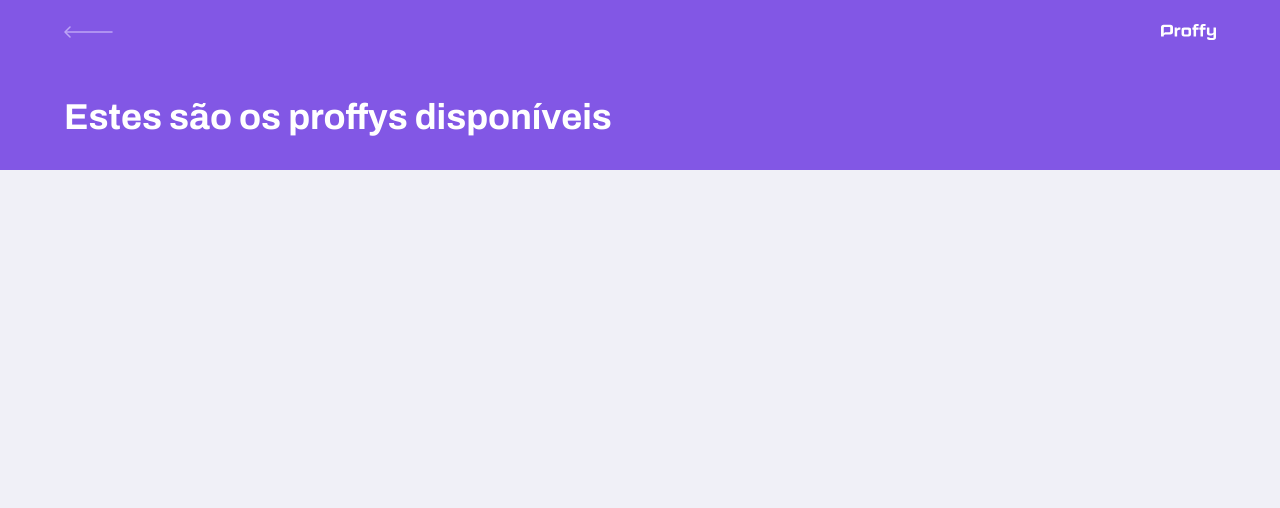
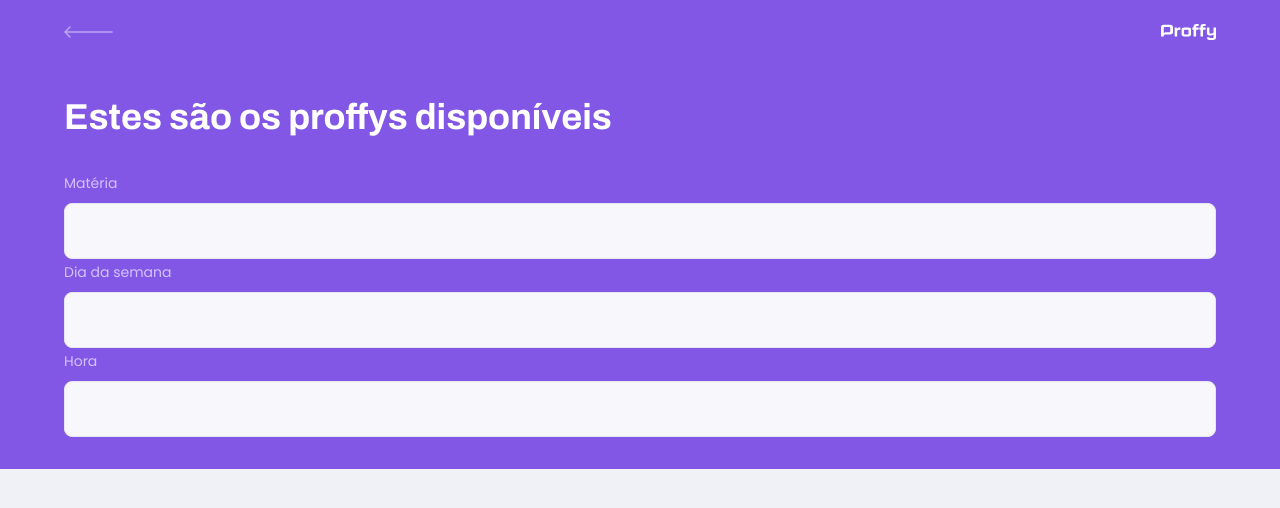
Before and after one commit to gilbertomoj/proffy-nlw, a React (Create React App) app in the folder web/: page /study in a window 1280 px wide. Shown: the top 508 px of the page. Built offline with nearby package versions, Linux system fonts and the light colour scheme.

Commit message:
Styles do input

```diff
--- a/web/src/components/Page-Header/index.tsx
+++ b/web/src/components/Page-Header/index.tsx
@@ -21,6 +21,8 @@ const  PageHeader: React.FC<PageHeaderProps> = (props) => {
 
                 <div className="header-content">
                     <strong>{props.title}</strong>
+                    {props.children}
+
                 </div>
             </header>
     );
--- a/web/src/pages/TeacherList/index.tsx
+++ b/web/src/pages/TeacherList/index.tsx
@@ -6,7 +6,22 @@ import './styles.css';
 function TeacherList(){
     return(
         <div id="page-teacher-list" className="container">
-            <PageHeader title="Estes são os proffys disponíveis"/>
+            <PageHeader title="Estes são os proffys disponíveis">
+                <form id="search-teachers">
+                    <div className="input-block">
+                        <label htmlFor="subject">Matéria</label>
+                        <input type="text" id="subject"/>
+                    </div>
+                    <div className="input-block">
+                        <label htmlFor="week_day">Dia da semana</label>
+                        <input type="text" id="subject"/>
+                    </div>
+                    <div className="input-block">
+                        <label htmlFor="time">Hora</label>
+                        <input type="text" id="subject"/>
+                    </div>
+                </form>
+            </PageHeader>
         </div>
 
     )
--- a/web/src/pages/TeacherList/styles.css
+++ b/web/src/pages/TeacherList/styles.css
@@ -44,3 +44,31 @@
     line-height: 4.2rem;
     color: var(--color-title-in-primary);
 }
+
+#search-teachers {
+    margin-top: 3.2rem;
+}
+
+#search-teachers label{
+    color: var(--color-text-in-primary);
+}
+
+#search-teachers .input-block{
+    position: relative;
+}
+
+#search-teachers .input-block label{
+    font-size: 1.4rem;
+}
+
+#search-teachers .input-block input{
+    width: 100%;
+    height: 5.6rem;
+    margin-top: 0.8rem;
+    border-radius: 0.8rem;
+    background: var(--color-input-background);
+    border: 1px solid var(--color-line-in-white);
+    outline: 0;
+    padding: 0 1.6rem;
+    font: 1.6rem Archivo;
+}
```
